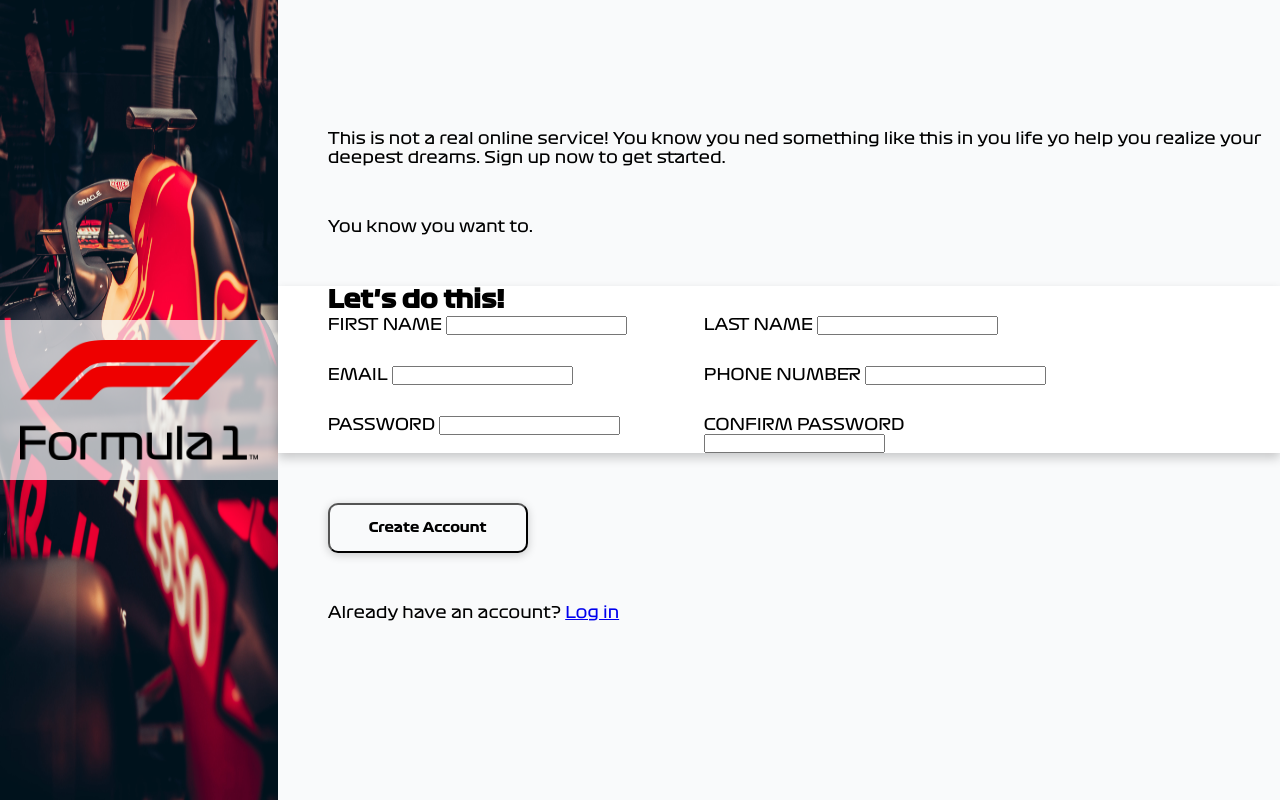
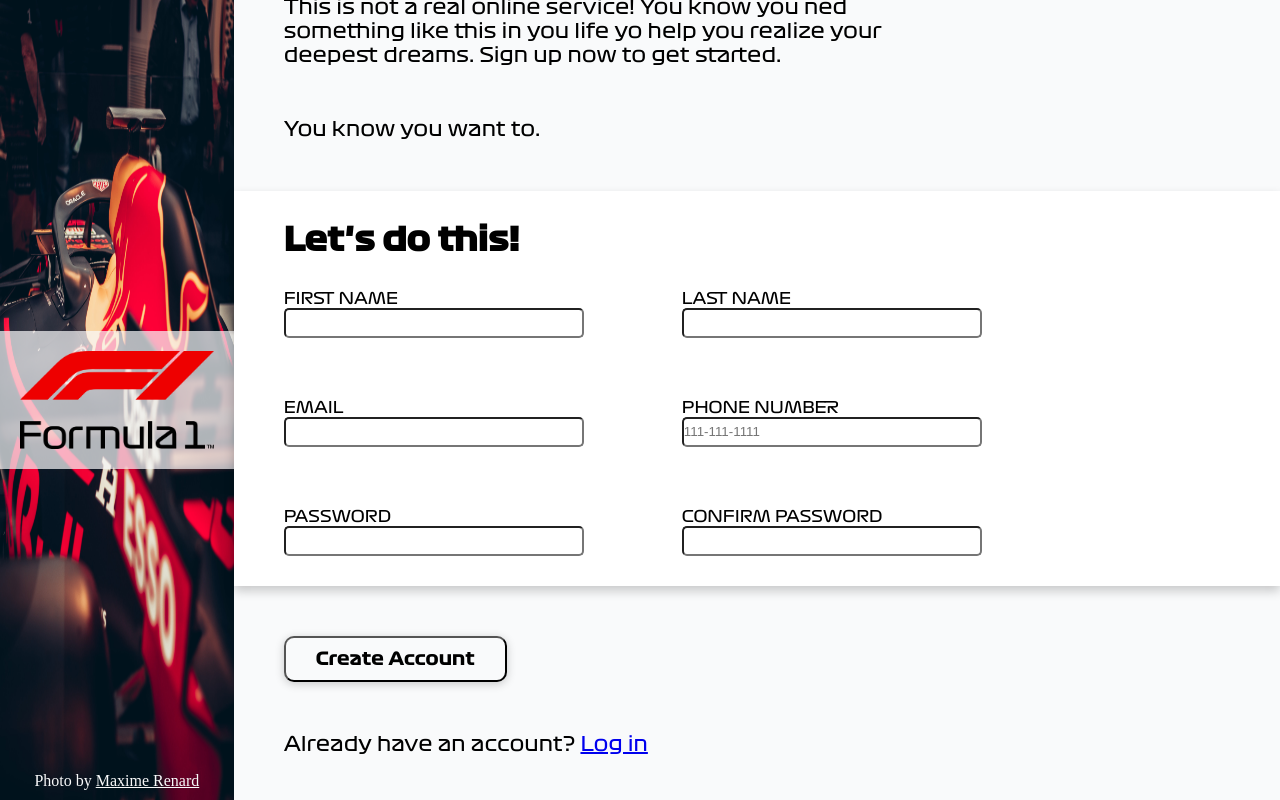
Before and after one commit to nbujri/sign-up-form, a plain HTML site: page index.html in a window 1280 px wide. Drawn offline with Linux system fonts and the light colour scheme.

Commit message:
caption added for image credit and margins added to inputs

```diff
--- a/index.html
+++ b/index.html
@@ -16,6 +16,12 @@
             alt="Red Bull F1 Car"
             class="f1-car"
           />
+          <figcaption>
+            Photo by
+            <a href="https://unsplash.com/@maximerenard" target="_blank"
+              >Maxime Renard</a
+            >
+          </figcaption>
           <img
             src="./images/formula-1-logo-2-2.png"
             alt="F1 Logo"
@@ -53,6 +59,7 @@
                   name="phone"
                   id="phone"
                   pattern="[0-9]{3}-[0-9]{3}-[0-9]{4}"
+                  placeholder="111-111-1111"
                 />
               </div>
               <div>
--- a/styles.css
+++ b/styles.css
@@ -55,7 +55,8 @@ img {
 }
 
 .f1-car,
-.f1-logo {
+.f1-logo,
+figcaption {
     grid-row: 1;
 }
 
@@ -70,6 +71,18 @@ img {
     align-self: center;
     box-shadow: inset 0 0 0 1000px rgba(249, 250, 251, 0.7);
     padding: 20px
+}
+
+figcaption {
+    color: #f9fafb;
+    grid-column: 1 / -1;
+    align-self: flex-end;
+    justify-self: center;
+    margin-bottom: 10px;
+}
+
+figcaption > a {
+    color: #f9fafb;
 }
 
 .right {
@@ -89,6 +102,11 @@ img {
     box-shadow: 0 5px 10px rgba(0, 0, 0, .2);
 }
 
+h2 {
+    margin: 30px 0;
+    font-size: 32px;
+}
+
 .fields {
     margin-left: 50px;
 }
@@ -99,10 +117,25 @@ img {
     row-gap: 30px;
 }
 
+input {
+    display: block;
+    width: 300px;
+    height: 30px;
+    margin-bottom: 30px;
+    border-radius: 5px;
+}
+
 .btn {
-    width: 200px;
-    height: 50px;
+    width: fit-content;
+    height: fit-content;
     border-radius: 10px;
     box-shadow: 0 2px 10px rgba(0, 0, 0, .2);
     background-color: #f9fafb;
+    font-size: 18px;
+    padding: 10px 30px;
 }
+
+.right p {
+    font-size: 20px;
+    margin-right: 30%;
+}
```
